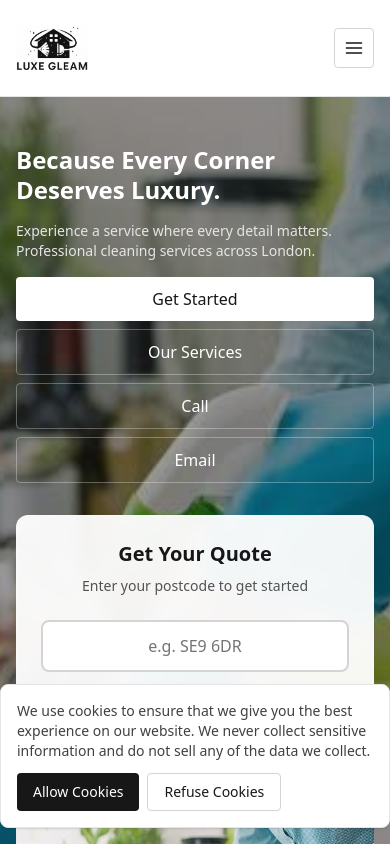
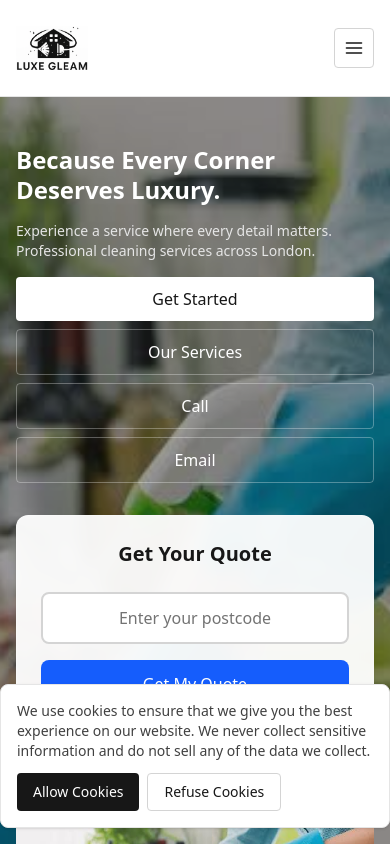
Before and after one commit to malikusama755/kaazhclean, a Next.js app: page / in a window 390 px wide. Shown: the top 844 px of the page. Built offline with nearby package versions, Linux system fonts and the light colour scheme.

Commit message:
Update service pages, reviews, and mobile navigation components

```diff
--- a/src/app/quick-quote/page.tsx
+++ b/src/app/quick-quote/page.tsx
@@ -294,7 +294,7 @@ function QuickQuoteContent() {
                     type="text"
                     value={postcode}
                     onChange={(e) => setPostcode(e.target.value)}
-                    placeholder="e.g. SE9 6DR"
+                    placeholder="Enter your postcode"
                     className="w-full px-4 py-3 border border-neutral-300 rounded-lg focus:ring-2 focus:ring-blue-500 focus:border-transparent text-base"
                     style={{ fontSize: "16px" }}
                   />
@@ -555,7 +555,7 @@ function QuickQuoteContent() {
                           : 'border-neutral-200 hover:border-neutral-300'
                       }`}
                     >
-                      <div className="font-medium">Bring cleaning products</div>
+                      <div className="font-medium">Bring cleaning products 6£</div>
                     </button>
                     <button
                       type="button"
--- a/src/components/PostcodeInput.tsx
+++ b/src/components/PostcodeInput.tsx
@@ -19,7 +19,6 @@ export default function PostcodeInput() {
     <div className="bg-white/95 backdrop-blur-sm rounded-xl shadow-lg border border-white/20 p-6 max-w-md mx-auto">
       <div className="text-center mb-6">
         <h3 className="text-xl font-bold text-neutral-900 mb-2">Get Your Quote</h3>
-        <p className="text-neutral-600 text-sm">Enter your postcode to get started</p>
       </div>
 
       <form onSubmit={handleSubmit} className="space-y-4">
@@ -29,7 +28,7 @@ export default function PostcodeInput() {
             id="postcode"
             value={postcode}
             onChange={(e) => setPostcode(e.target.value)}
-            placeholder="e.g. SE9 6DR"
+            placeholder="Enter your postcode"
             className="w-full px-4 py-3 border-2 border-neutral-300 rounded-lg focus:ring-2 focus:ring-blue-500 focus:border-blue-500 text-center text-base font-medium bg-white text-neutral-900 placeholder-neutral-500"
             required
           />
```
